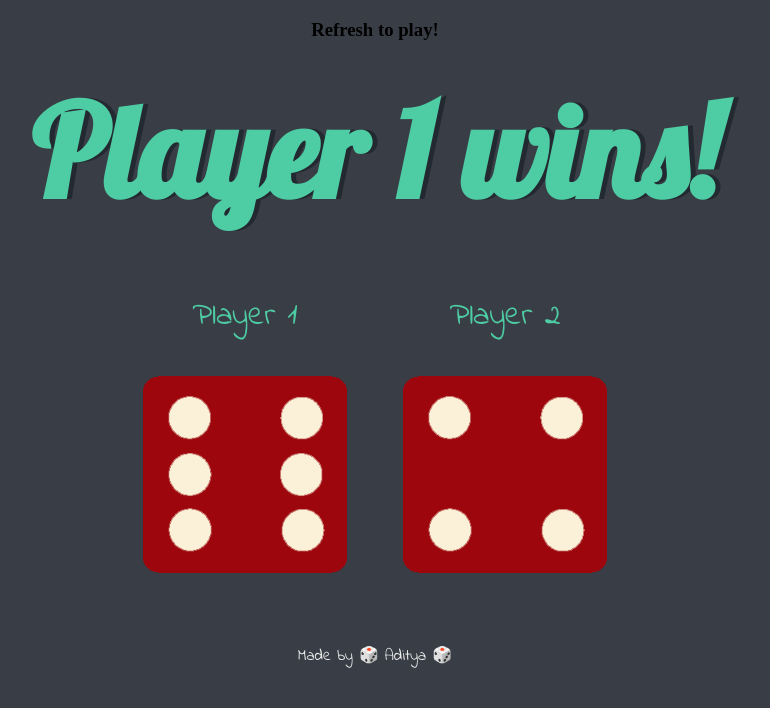
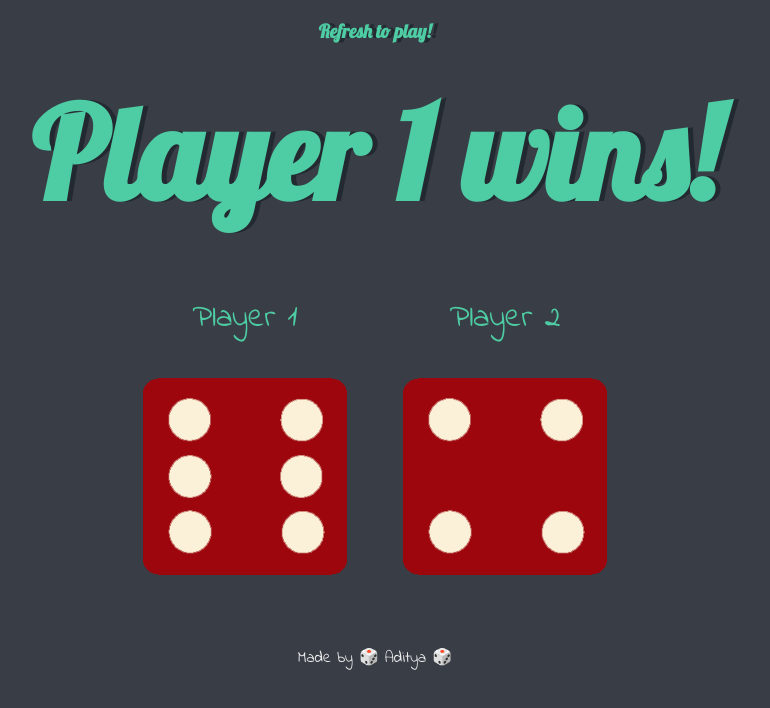
Before and after one commit to adityabhosle-1/diceGame, a plain HTML site: page index.html in a window 1280 px wide. Shown: the whole page, without its empty margins (265-1035 px from the left). Drawn offline with Linux system fonts and the light colour scheme.

Commit message:
update 2

```diff
--- a/styles.css
+++ b/styles.css
@@ -22,10 +22,9 @@ h1 {
   color: #4ECCA3;
 }
 
-h2 {
+h3 {
   font-family: 'Lobster', cursive;
   text-shadow: 5px 0 #232931;
-  font-size: 8rem;
   color: #4ECCA3;
 }
 
```
